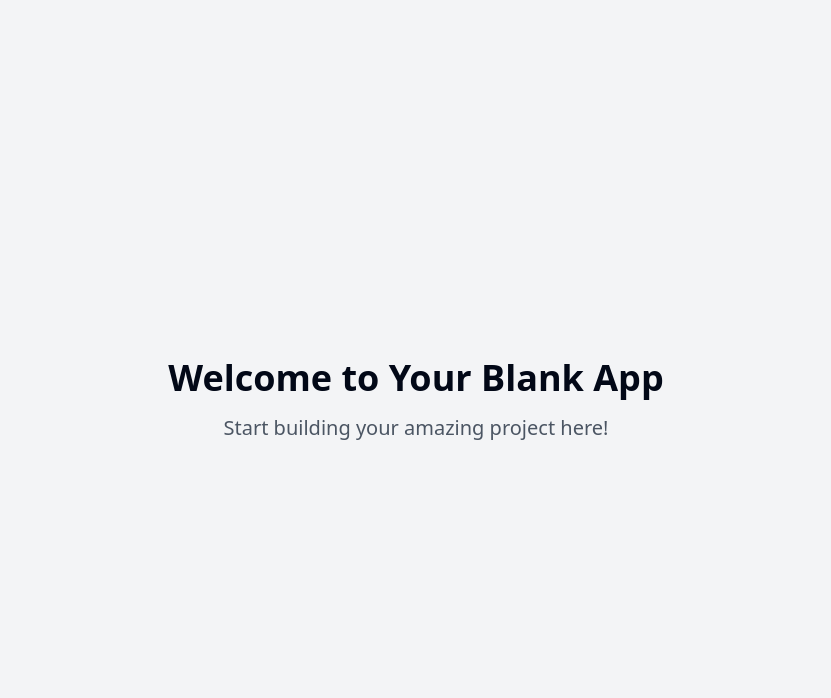
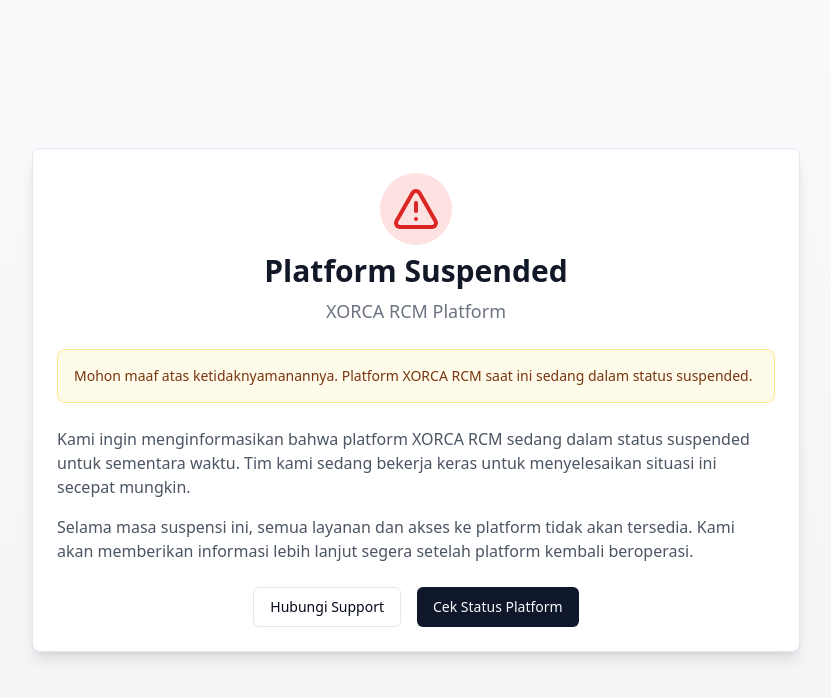
Before and after one commit to moersito/lov-sml-xrcm-smu, a React (Vite) app: page / in a window 1280 px wide. Shown: the top 698 px of the page, without its empty margins (224-1055 px from the left). Built offline with nearby package versions, Linux system fonts and the light colour scheme.

Commit message:
Add announcement page for XORCA RCM
Created a new HTML page to announce the suspension of the XORCA RCM platform. The page features a modern and attractive UI design suitable for an enterprise setting.
[skip gpt_engineer]

```diff
--- a/src/pages/Index.tsx
+++ b/src/pages/Index.tsx
@@ -1,12 +1,48 @@
-// Update this page (the content is just a fallback if you fail to update the page)
+import { AlertTriangle } from "lucide-react";
+import { Card, CardHeader, CardContent, CardFooter } from "@/components/ui/card";
+import { Alert, AlertDescription } from "@/components/ui/alert";
+import { Button } from "@/components/ui/button";
 
 const Index = () => {
   return (
-    <div className="min-h-screen flex items-center justify-center bg-gray-100">
-      <div className="text-center">
-        <h1 className="text-4xl font-bold mb-4">Welcome to Your Blank App</h1>
-        <p className="text-xl text-gray-600">Start building your amazing project here!</p>
-      </div>
+    <div className="min-h-screen flex items-center justify-center bg-gradient-to-b from-gray-50 to-gray-100 p-4">
+      <Card className="max-w-3xl w-full shadow-lg">
+        <CardHeader className="text-center space-y-2">
+          <div className="mx-auto bg-red-100 p-3 rounded-full">
+            <AlertTriangle className="w-12 h-12 text-red-600" />
+          </div>
+          <h1 className="text-3xl font-bold text-gray-900">Platform Suspended</h1>
+          <p className="text-gray-500 text-lg">XORCA RCM Platform</p>
+        </CardHeader>
+
+        <CardContent className="space-y-6">
+          <Alert className="bg-amber-50 border-amber-200">
+            <AlertDescription className="text-amber-900">
+              Mohon maaf atas ketidaknyamanannya. Platform XORCA RCM saat ini sedang dalam status suspended.
+            </AlertDescription>
+          </Alert>
+
+          <div className="space-y-4 text-gray-600">
+            <p>
+              Kami ingin menginformasikan bahwa platform XORCA RCM sedang dalam status suspended untuk sementara waktu.
+              Tim kami sedang bekerja keras untuk menyelesaikan situasi ini secepat mungkin.
+            </p>
+            <p>
+              Selama masa suspensi ini, semua layanan dan akses ke platform tidak akan tersedia.
+              Kami akan memberikan informasi lebih lanjut segera setelah platform kembali beroperasi.
+            </p>
+          </div>
+        </CardContent>
+
+        <CardFooter className="flex flex-col space-y-4 sm:flex-row sm:space-y-0 sm:space-x-4 justify-center">
+          <Button variant="outline">
+            Hubungi Support
+          </Button>
+          <Button>
+            Cek Status Platform
+          </Button>
+        </CardFooter>
+      </Card>
     </div>
   );
 };
```
